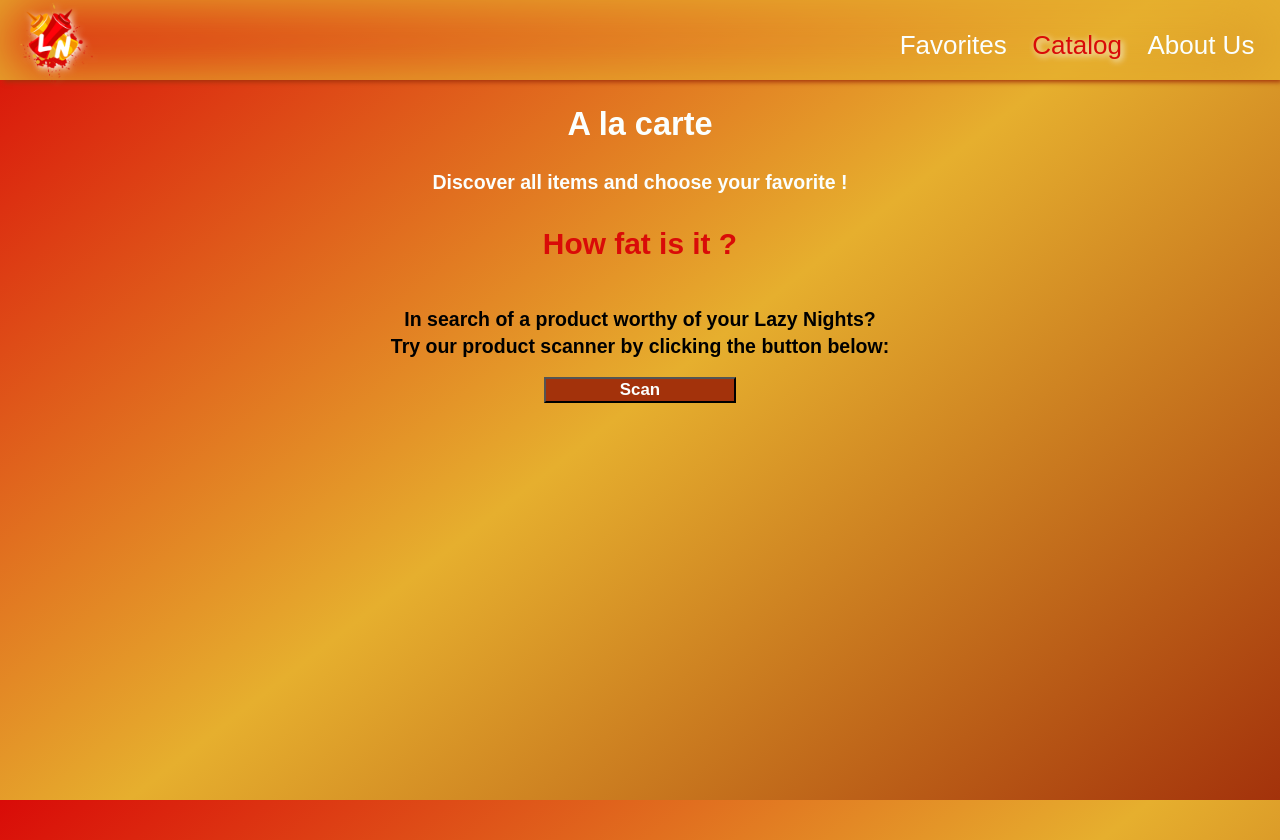
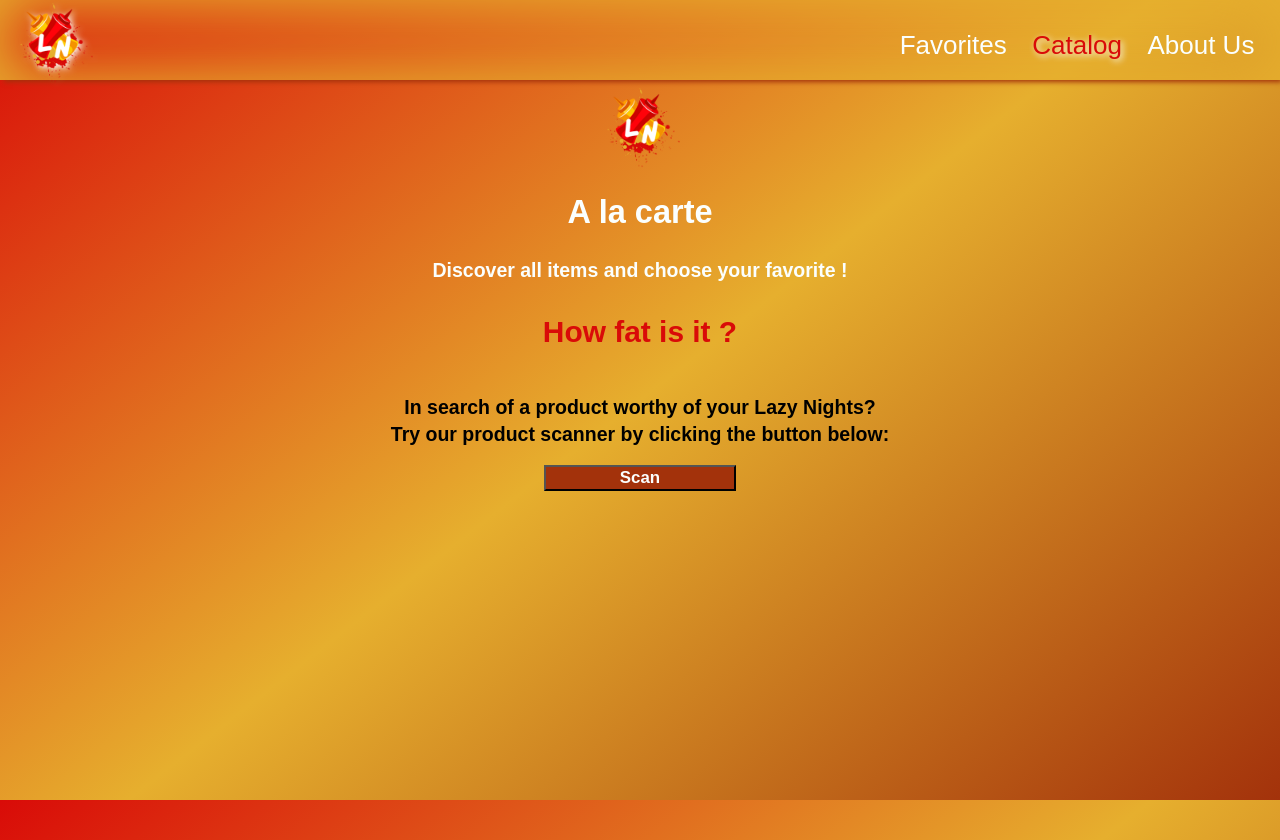
Before and after one commit to WildCodeSchool/paris-0921-p2-groupe6, a React (Vite) app: page /Catalog in a window 1280 px wide. Built offline with nearby package versions, Linux system fonts and the light colour scheme; a web font is replaced by a local one.

Commit message:
Style fix the css on Favorite and logo on both catalog page

```diff
--- a/src/Catalog.css
+++ b/src/Catalog.css
@@ -12,3 +12,11 @@
   text-align: center;
   margin: 2px;
 }
+
+.CatalogLogo {
+  display: flex;
+  height: 10vh;
+  justify-content: space-between;
+  margin: auto;
+  padding-top: 1vh;
+}
--- a/src/Catalog.jsx
+++ b/src/Catalog.jsx
@@ -2,10 +2,15 @@ import React from 'react';
 import BarCodeReader from './Components/BarCodeReader';
 
 import './Catalog.css';
+import SmallLogo from './SmallLogo.png';
+import { NavLink } from 'react-router-dom';
 
 function Catalog() {
   return (
     <main>
+      <NavLink className="link" activeClassName="active" exact to="/">
+        <img src={SmallLogo} alt="Lazy Night Small Logo" className="CatalogLogo" />
+      </NavLink>
       <h1 className="catalogTitle">A la carte</h1>
       <h3 className="catalogDesc">Discover all items and choose your favorite ! </h3>
       <BarCodeReader />
--- /dev/null
+++ b/src/Components/FavoritesSliders.css
@@ -0,0 +1,18 @@
+.FavoritePage {
+  display: flex;
+  flex-direction: column;
+}
+
+.FavoritesFirstTitle {
+  color: var(--lazy-white);
+  font-size: 2.5em;
+  text-align: center;
+  margin-top: 0.5em;
+  margin-bottom: 0.5em;
+}
+
+.FavoritePresentation {
+  color: var(--lazy-white);
+  text-align: center;
+  margin: 5vh;
+}
--- a/src/Components/FavoritesSliders.jsx
+++ b/src/Components/FavoritesSliders.jsx
@@ -2,6 +2,8 @@ import React, { useContext, useEffect } from 'react';
 
 import { Swiper, SwiperSlide } from 'swiper/react';
 import SwiperCore, { Pagination, Navigation } from 'swiper';
+import { NavLink } from 'react-router-dom';
+
 import CurrentAllFavoritesContext from '../Contexts/favoritesContext';
 import CurrentUserNameContext from '../Contexts/userContext';
 import MovieCard from './MovieCard';
@@ -11,9 +13,11 @@ SwiperCore.use([Pagination, Navigation]);
 
 import 'swiper/css';
 import './Slider.css';
+import './FavoritesSliders.css';
 import 'swiper/css/navigation';
 import 'swiper/css/pagination';
 import TakeAwayCard from './TakeAwayCard';
+import SmallLogo from '../SmallLogo.png';
 
 function FavoritesSliders() {
   const { userName } = useContext(CurrentUserNameContext);
@@ -28,8 +32,12 @@ function FavoritesSliders() {
   return (
     <div>
       {userName.length ? (
-        <div>
-          <h2>
+        <div className="FavoritePage">
+          <NavLink className="link" activeClassName="active" exact to="/">
+            <img src={SmallLogo} alt="Lazy Night Small Logo" className="AboutUsLogo" />
+          </NavLink>
+          <h1 className="FavoritesFirstTitle">Your favorites</h1>
+          <h2 className="FavoritePresentation">
             Here you will find all your favorites recipe, products and movies. <br />
             You can also add what you want to your Lazy Night from here.
           </h2>
```
